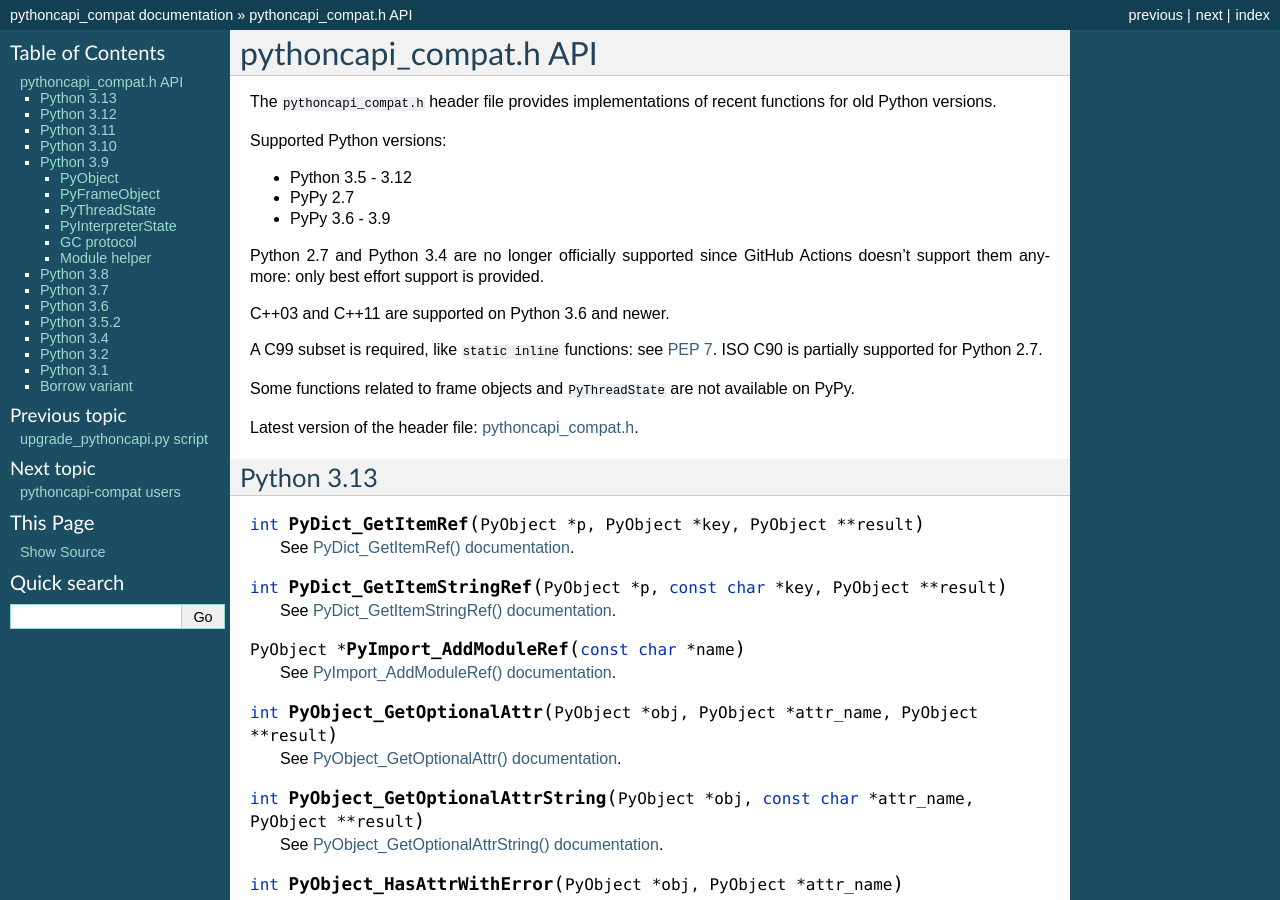
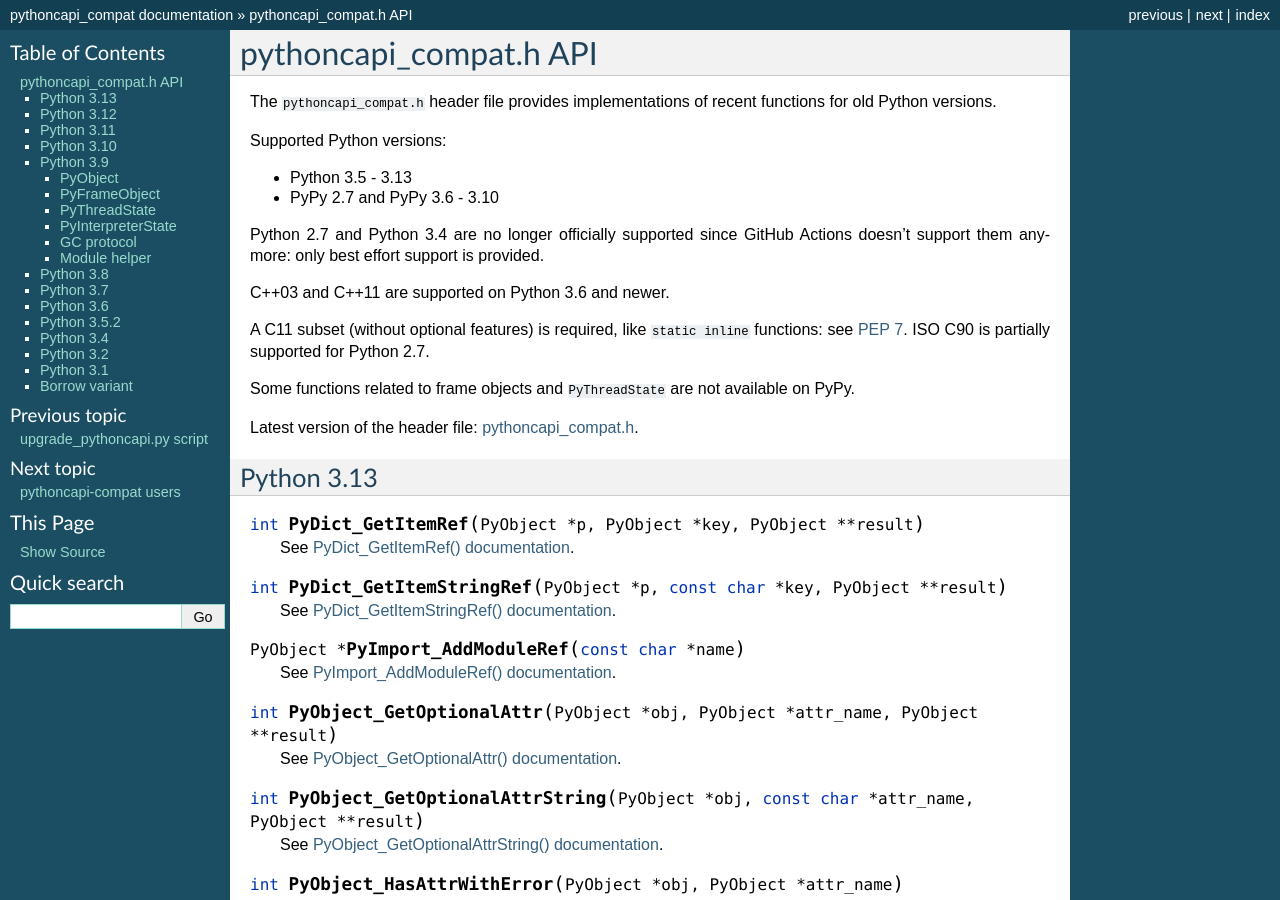
Before and after one commit to python/pythoncapi-compat, a Sphinx documentation site: the page built from docs/api.rst, in a window 1280 px wide and 900 px high. Built offline with Sphinx 7.4.7, drawn with Linux system fonts in a browser that asks for light colours.

Commit message:
Update supported Python versions

```diff
--- a/docs/api.rst
+++ b/docs/api.rst
@@ -7,18 +7,17 @@ functions for old Python versions.
 
 Supported Python versions:
 
-* Python 3.5 - 3.12
-* PyPy 2.7
-* PyPy 3.6 - 3.9
+* Python 3.5 - 3.13
+* PyPy 2.7 and PyPy 3.6 - 3.10
 
 Python 2.7 and Python 3.4 are no longer officially supported since GitHub
 Actions doesn't support them anymore: only best effort support is provided.
 
 C++03 and C++11 are supported on Python 3.6 and newer.
 
-A C99 subset is required, like ``static inline`` functions: see `PEP 7
-<https://www.python.org/dev/peps/pep-0007/>`_.  ISO C90 is partially supported
-for Python 2.7.
+A C11 subset (without optional features) is required, like ``static inline``
+functions: see `PEP 7 <https://www.python.org/dev/peps/pep-0007/>`_. ISO C90
+is partially supported for Python 2.7.
 
 Some functions related to frame objects and ``PyThreadState`` are not available
 on PyPy.
```
